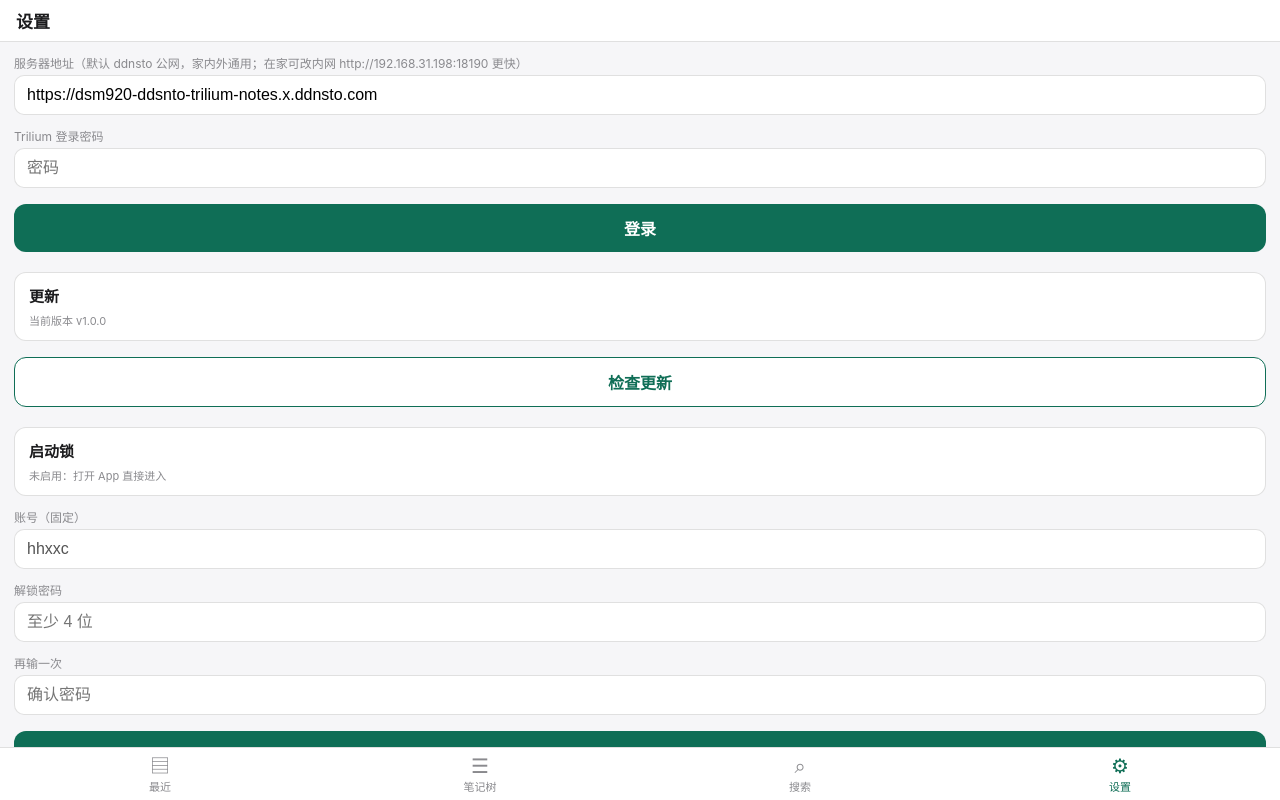
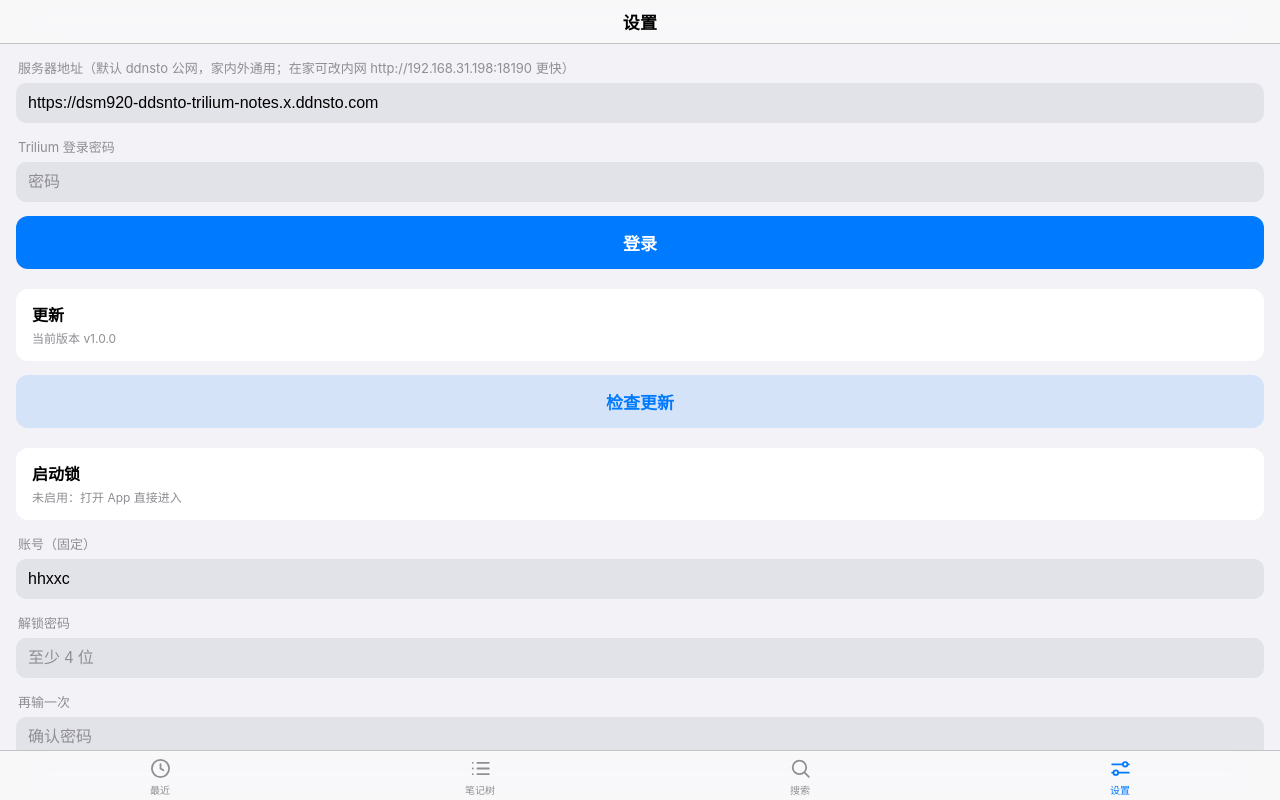
Before and after one commit to hhxxc/trilium-mobile, a Vue app: page / in a window 1280 px wide. Built offline with nearby package versions, Linux system fonts and the light colour scheme; no server answers.

Commit message:
style: 整套 UI 重构为 iOS 原生风格——系统色板(#007AFF/#F2F2F7)、毛玻璃吸顶导航与标签栏、分组圆角列表、灰底填充式表单、iOS 双态按钮、SF 风格线性标签图标、锁屏徽标；编辑器三段式导航栏

```diff
--- a/src/App.vue
+++ b/src/App.vue
@@ -9,11 +9,22 @@ import SearchView from './views/SearchView.vue';
 import SettingsView from './views/SettingsView.vue';
 import EditorView from './views/EditorView.vue';
 
+// SF Symbols 风格线性图标（clock / list / magnifier / sliders）
+const ICONS = {
+  recent: '<circle cx="12" cy="12" r="8.25"/><path d="M12 7.75V12l2.75 1.75"/>',
+  tree: '<path d="M9 6.5h11M9 12h11M9 17.5h11"/><path d="M4.6 6.5h.01M4.6 12h.01M4.6 17.5h.01"/>',
+  search: '<circle cx="11" cy="11" r="6.5"/><path d="M15.8 15.8L20 20"/>',
+  settings: '<path d="M4 8h9.5M19.5 8H20M4 16h.5M10.5 16H20"/><circle cx="16.5" cy="8" r="2.2"/><circle cx="7.5" cy="16" r="2.2"/>',
+};
+function iconSvg(id) {
+  return '<svg viewBox="0 0 24 24" fill="none" stroke="currentColor" stroke-width="1.7" stroke-linecap="round" stroke-linejoin="round">' + ICONS[id] + '</svg>';
+}
+
 const tabs = [
-  { id: 'recent', icon: '▤', label: '最近' },
-  { id: 'tree', icon: '☰', label: '笔记树' },
-  { id: 'search', icon: '⌕', label: '搜索' },
-  { id: 'settings', icon: '⚙', label: '设置' },
+  { id: 'recent', icon: 'recent', label: '最近' },
+  { id: 'tree', icon: 'tree', label: '笔记树' },
+  { id: 'search', icon: 'search', label: '搜索' },
+  { id: 'settings', icon: 'settings', label: '设置' },
 ];
 
 // 启动锁：启用了就先进锁屏；解锁状态只保存在内存里。
@@ -61,7 +72,7 @@ onUnmounted(() => {
         v-for="t in tabs" :key="t.id" :class="{ active: tab === t.id }"
         @click="tab = t.id"
       >
-        <span class="ico">{{ t.icon }}</span>{{ t.label }}
+        <span class="ico" v-html="iconSvg(t.icon)"></span>{{ t.label }}
       </button>
     </nav>
   </template>
--- a/src/style.css
+++ b/src/style.css
@@ -1,11 +1,15 @@
+/* iOS 原生风格（2026-10-15 重构）：系统色板 + 分组列表 + 毛玻璃导航/标签栏 */
 :root {
-  --bg: #f6f6f8;
-  --card: #ffffff;
-  --line: rgba(0, 0, 0, 0.12);
-  --text: #1c1c1e;
-  --muted: #8a8a8e;
-  --accent: #0f6e56;
-  --accent-soft: #e1f5ee;
+  --bg: #F2F2F7;              /* systemGroupedBackground */
+  --card: #FFFFFF;            /* secondarySystemGroupedBackground */
+  --separator: rgba(60, 60, 67, 0.29);
+  --text: #000000;
+  --muted: #8E8E93;           /* systemGray */
+  --tint: #007AFF;            /* systemBlue */
+  --tint-soft: rgba(0, 122, 255, 0.12);
+  --fill-2: rgba(118, 118, 128, 0.12);  /* 输入框底（tertiarySystemFill） */
+  --bar-bg: rgba(249, 249, 249, 0.85);  /* 导航/标签栏毛玻璃底 */
+  --red: #FF3B30;
   --safe-top: env(safe-area-inset-top, 0px);
   --safe-bottom: env(safe-area-inset-bottom, 0px);
 }
@@ -14,78 +18,129 @@
 
 /* iOS 手感关键：body 不可滚（消灭整页橡皮筋回弹），只让 .page 内部滚 */
 html, body { margin: 0; padding: 0; background: var(--bg); color: var(--text); height: 100%; overflow: hidden; }
-body { font-family: -apple-system, 'PingFang SC', 'Helvetica Neue', sans-serif; font-size: 16px; }
+body { font-family: -apple-system, 'PingFang SC', 'Helvetica Neue', sans-serif; font-size: 16px;
+  -webkit-font-smoothing: antialiased; }
 
 #app { height: 100vh; display: flex; flex-direction: column; }
 
+/* ---------- 导航栏（毛玻璃 + 吸顶） ---------- */
+.topbar {
+  position: sticky; top: 0; z-index: 10;
+  min-height: calc(var(--safe-top) + 44px);
+  padding: var(--safe-top) 16px 0;
+  display: flex; align-items: center; justify-content: center;
+  background: var(--bar-bg);
+  -webkit-backdrop-filter: saturate(180%) blur(20px);
+  backdrop-filter: saturate(180%) blur(20px);
+  border-bottom: 0.5px solid var(--separator);
+  font-weight: 600; font-size: 17px; letter-spacing: 0.2px;
+  user-select: none; -webkit-user-select: none;
+}
+.topbar-left { justify-content: flex-start; font-weight: 400; font-size: 17px; }
+
+/* 编辑器顶栏三段式 */
+.topbar.nav { justify-content: space-between; }
+.nav-btn { color: var(--tint); font-size: 17px; padding: 10px 2px; margin: -10px 0; }
+.nav-btn:active { opacity: 0.4; }
+.nav-btn.disabled { color: var(--muted); }
+.nav-status { position: absolute; left: 50%; transform: translateX(-50%);
+  color: var(--muted); font-size: 13px; font-weight: 400; white-space: nowrap; }
+
+/* 面包屑（笔记树） */
+.crumb { color: var(--muted); }
+.crumb.active { color: var(--text); font-weight: 600; }
+.crumb-sep { color: var(--muted); margin: 0 6px; }
+
+/* ---------- 标签栏（毛玻璃） ---------- */
 .tabbar {
-  display: flex; border-top: 0.5px solid var(--line); background: var(--card);
+  display: flex; background: var(--bar-bg);
+  -webkit-backdrop-filter: saturate(180%) blur(20px);
+  backdrop-filter: saturate(180%) blur(20px);
+  border-top: 0.5px solid var(--separator);
   padding-bottom: var(--safe-bottom);
   user-select: none; -webkit-user-select: none;
 }
 .tabbar button {
-  flex: 1; border: 0; background: transparent; padding: 8px 0 6px; font-size: 11px;
-  color: var(--muted); display: flex; flex-direction: column; align-items: center; gap: 2px;
+  flex: 1; border: 0; background: transparent; padding: 5px 0 3px; font-size: 10px;
+  color: var(--muted); display: flex; flex-direction: column; align-items: center; gap: 1px;
 }
-.tabbar button.active { color: var(--accent); }
-.tabbar .ico { font-size: 20px; line-height: 1; }
+.tabbar button.active { color: var(--tint); }
+.tabbar button:active { opacity: 0.55; }
+.tabbar .ico { height: 25px; display: flex; align-items: center; }
+.tabbar .ico svg { width: 25px; height: 25px; display: block; }
 
+/* ---------- 内容区 ---------- */
 .page { flex: 1; overflow-y: auto; -webkit-overflow-scrolling: touch; }
 
-.topbar {
-  padding: calc(var(--safe-top) + 8px) 16px 8px; background: var(--card);
-  border-bottom: 0.5px solid var(--line); font-weight: 600; font-size: 17px;
+/* 分组卡片（inset grouped） */
+.card {
+  background: var(--card); border-radius: 12px; padding: 13px 16px; margin: 10px 16px 0;
+}
+.card:active { background: #E2E2E7; }
+.card .title { font-weight: 600; font-size: 16px; }
+.card .snippet { color: var(--muted); font-size: 14px; margin-top: 3px; line-height: 1.4; overflow: hidden;
+  display: -webkit-box; -webkit-line-clamp: 2; -webkit-box-orient: vertical; }
+.card .meta { color: var(--muted); font-size: 12px; margin-top: 5px; line-height: 1.4; }
+
+/* 速记条 / 搜索框（iOS 灰底圆角输入 + 蓝色圆形提交） */
+.quickbar {
+  display: flex; gap: 8px; margin: 12px 16px 2px; background: var(--fill-2);
+  border-radius: 10px; padding: 7px 7px 7px 12px; align-items: center;
+}
+.quickbar input { flex: 1; border: 0; outline: 0; font-size: 16px; background: transparent; min-width: 0; }
+.quickbar input::placeholder { color: var(--muted); }
+.quickbar button {
+  width: 30px; height: 30px; border-radius: 15px; border: 0; background: var(--tint);
+  color: #fff; font-size: 17px; line-height: 1; flex: none;
+  display: flex; align-items: center; justify-content: center;
+}
+.quickbar button:active { opacity: 0.55; }
+.quickbar button:disabled { opacity: 0.4; }
+
+/* 表单（iOS 灰底填充式输入框） */
+.field { margin: 14px 16px 0; }
+.field label { display: block; font-size: 13px; color: var(--muted); margin: 0 2px 6px; }
+.field input {
+  width: 100%; padding: 11px 12px; border-radius: 10px; border: 0;
+  background: var(--fill-2); font-size: 16px; outline: 0; appearance: none; color: var(--text);
+}
+.field input::placeholder { color: var(--muted); }
+.field input[readonly] { color: var(--muted); }
+
+/* 按钮：主 = 蓝色填充；次 = 蓝色淡底 */
+.btn {
+  display: block; width: calc(100% - 32px); margin: 14px 16px; padding: 14px;
+  border-radius: 12px; border: 0; background: var(--tint); color: #fff;
+  font-size: 17px; font-weight: 600;
   user-select: none; -webkit-user-select: none;
 }
+.btn:active { opacity: 0.55; }
+.btn:disabled { opacity: 0.4; }
+.btn.secondary { background: var(--tint-soft); color: var(--tint); }
 
-.card {
-  background: var(--card); border-radius: 12px; border: 0.5px solid var(--line);
-  padding: 12px 14px; margin: 10px 14px 0;
-}
-.card:active { background: var(--accent-soft); }
-.card .title { font-weight: 600; font-size: 15px; }
-.card .snippet { color: var(--muted); font-size: 13px; margin-top: 4px; overflow: hidden;
-  display: -webkit-box; -webkit-line-clamp: 2; -webkit-box-orient: vertical; }
-.card .meta { color: var(--muted); font-size: 11px; margin-top: 6px; }
-
-.quickbar {
-  display: flex; gap: 8px; margin: 10px 14px; background: var(--card);
-  border-radius: 12px; border: 0.5px solid var(--line); padding: 8px 8px 8px 14px;
-  align-items: center;
-}
-.quickbar input { flex: 1; border: 0; outline: 0; font-size: 16px; background: transparent; }
-.quickbar button {
-  width: 32px; height: 32px; border-radius: 50%; border: 0; background: var(--accent);
-  color: #fff; font-size: 18px; line-height: 1;
+/* 编辑器正文 */
+.editor-text {
+  display: block; width: calc(100% - 32px); margin: 12px 16px; height: 58vh; padding: 12px;
+  border-radius: 12px; border: 0; background: var(--card);
+  font-size: 16px; line-height: 1.5; outline: 0; resize: none; font-family: inherit; color: var(--text);
 }
 
-.btn {
-  display: block; width: calc(100% - 28px); margin: 16px 14px; padding: 12px;
-  border-radius: 12px; border: 0; background: var(--accent); color: #fff;
-  font-size: 16px; font-weight: 600;
+/* 空态 / 提示 */
+.empty { text-align: center; color: var(--muted); padding: 56px 24px; font-size: 15px; }
+
+/* ---------- 笔记树（plain list：白底 + 发丝分隔线 + 灰色尖角） ---------- */
+.tree-row {
+  display: flex; align-items: center; gap: 8px; padding: 13px 16px;
+  background: var(--card); border-top: 0.5px solid var(--separator);
+}
+.tree-row:first-of-type { border-top: 0; }
+.tree-row:active { background: #E2E2E7; }
+.tree-row .name { flex: 1; font-size: 17px; }
+.tree-row .arrow { color: rgba(60, 60, 67, 0.3); font-size: 19px; font-weight: 700; }
+
+/* ---------- 锁屏 ---------- */
+.lock-glyph {
+  width: 74px; height: 74px; margin: 30px auto 4px; border-radius: 18px; background: var(--tint);
+  display: flex; align-items: center; justify-content: center; font-size: 34px;
   user-select: none; -webkit-user-select: none;
 }
-.btn.secondary { background: var(--card); color: var(--accent); border: 0.5px solid var(--accent); }
-
-.field { margin: 12px 14px; }
-.field label { display: block; font-size: 12px; color: var(--muted); margin-bottom: 4px; }
-.field input {
-  width: 100%; padding: 10px 12px; border-radius: 10px; border: 0.5px solid var(--line);
-  background: var(--card); font-size: 16px; outline: 0;
-}
-
-.editor-text {
-  width: calc(100% - 28px); margin: 10px 14px; height: 55vh; padding: 12px;
-  border-radius: 12px; border: 0.5px solid var(--line); background: var(--card);
-  font-size: 16px; outline: 0; resize: none; font-family: inherit;
-}
-
-.empty { text-align: center; color: var(--muted); padding: 48px 24px; font-size: 14px; }
-
-.tree-row {
-  display: flex; align-items: center; gap: 8px; padding: 12px 14px;
-  background: var(--card); border-bottom: 0.5px solid var(--line);
-}
-.tree-row .name { flex: 1; font-size: 15px; }
-.tree-row .arrow { color: var(--muted); }
-.tree-row.folder { font-weight: 600; }
--- a/src/views/LockView.vue
+++ b/src/views/LockView.vue
@@ -27,6 +27,7 @@ function tryUnlock() {
 <template>
   <div class="topbar">已锁定</div>
   <div class="page">
+    <div class="lock-glyph">🔒</div>
     <div class="card">
       <div class="title">Trilium 笔记已锁定</div>
       <div class="meta">账号 {{ LOCK_ACCOUNT }} · 输入解锁密码进入</div>
--- a/src/views/RecentView.vue
+++ b/src/views/RecentView.vue
@@ -67,7 +67,7 @@ onMounted(() => { if (loadSettings().token) refresh(); });
     <input v-model="draft" placeholder="记一笔…" @keyup.enter="onEnter" />
     <button :disabled="saving" @click="quickSave">↑</button>
   </div>
-  <p v-if="error" style="color:#a32d2d; font-size:13px; margin:8px 16px;">{{ error }}</p>
+  <p v-if="error" style="color:var(--red); font-size:13px; margin:8px 16px;">{{ error }}</p>
   <p v-if="loading" class="empty">加载中…</p>
   <div v-for="n in notes" :key="n.noteId" class="card" @click="emit('open', n.noteId)">
     <div class="title">{{ n.title }}</div>
--- a/src/views/SearchView.vue
+++ b/src/views/SearchView.vue
@@ -25,7 +25,9 @@ async function doSearch() {
   <div class="topbar">搜索</div>
   <div class="quickbar">
     <input v-model="query" placeholder="全文搜索…" @keyup.enter="doSearch" />
-    <button :disabled="loading" @click="doSearch">⌕</button>
+    <button :disabled="loading" @click="doSearch">
+      <svg viewBox="0 0 24 24" width="15" height="15" fill="none" stroke="currentColor" stroke-width="2.4" stroke-linecap="round"><circle cx="11" cy="11" r="6.5"/><path d="M15.8 15.8L20 20"/></svg>
+    </button>
   </div>
   <p v-if="loading" class="empty">搜索中…</p>
   <div v-for="n in results" :key="n.noteId" class="card" @click="emit('open', n.noteId)">
```
Also changed, not shown: src/views/EditorView.vue (+4 -4 lines), src/views/TreeView.vue (+6 -6 lines).
